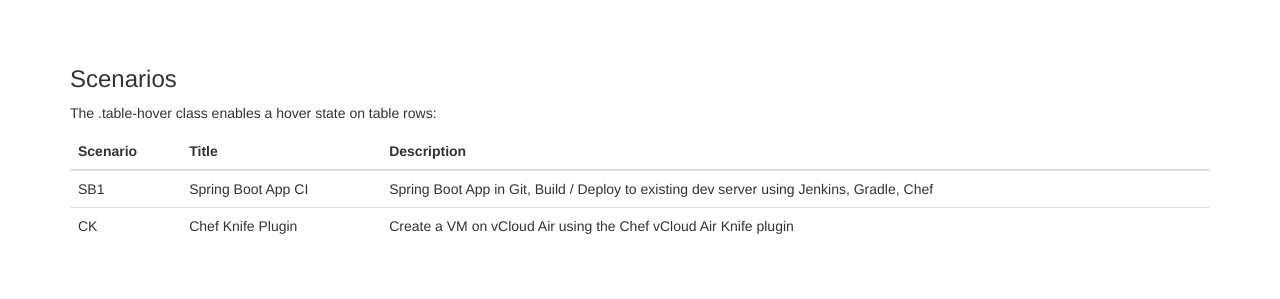
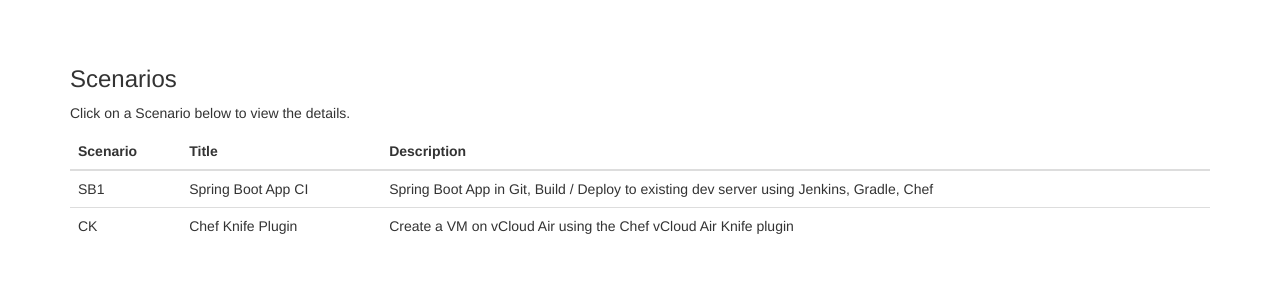
Before and after one commit to rdbwebster/vcadevops, a Flask app: page / in a window 1280 px wide. Shown: the part 272-571 px from the top of the page. Run offline with Flask 2, Linux system fonts and the light colour scheme; some libraries are stand-ins or nearby versions.

Commit message:
index update

```diff
--- a/flask/app/templates/index.html
+++ b/flask/app/templates/index.html
@@ -37,7 +37,7 @@
 <br>
 <div class="container">
   <h3>Scenarios</h3>
-  <p>The .table-hover class enables a hover state on table rows:</p>
+  <p>Click on a Scenario below to view the details.</p>
   <table class="table table-hover">
     <thead>
       <tr>
```
